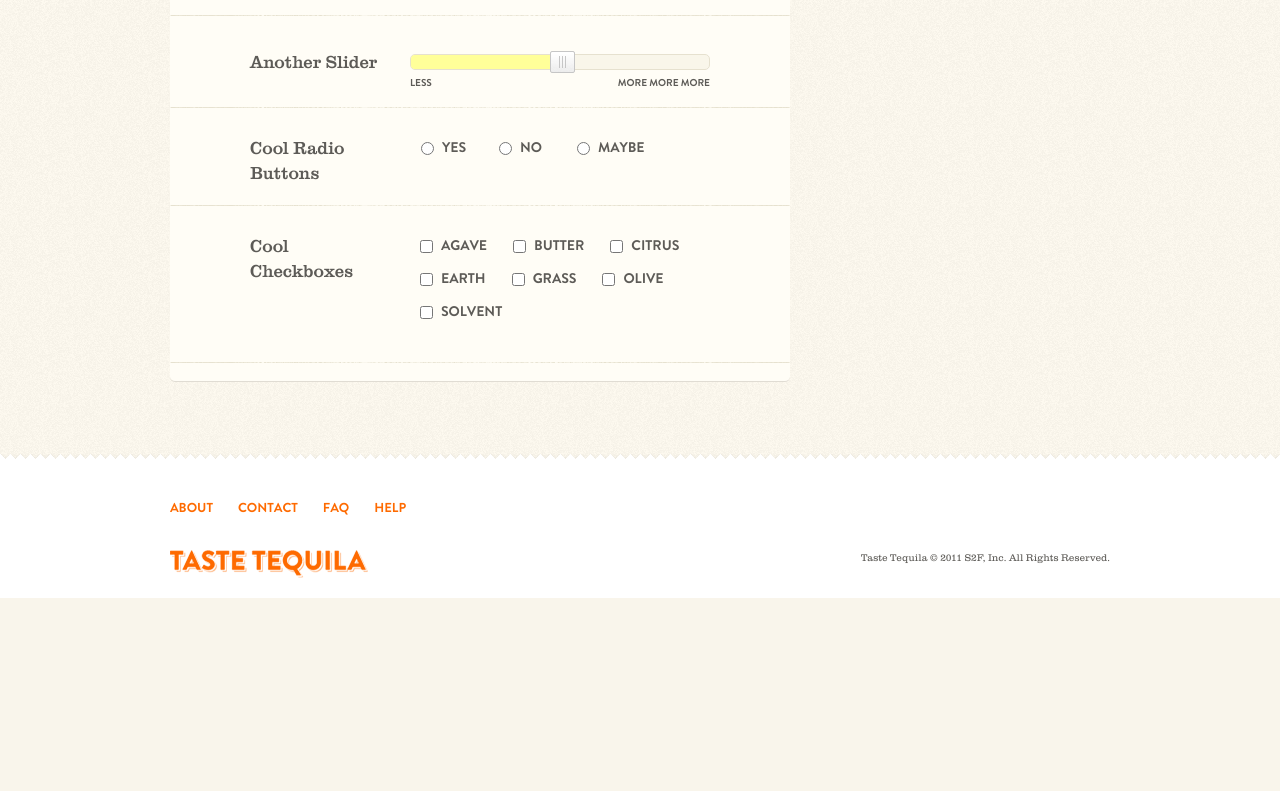
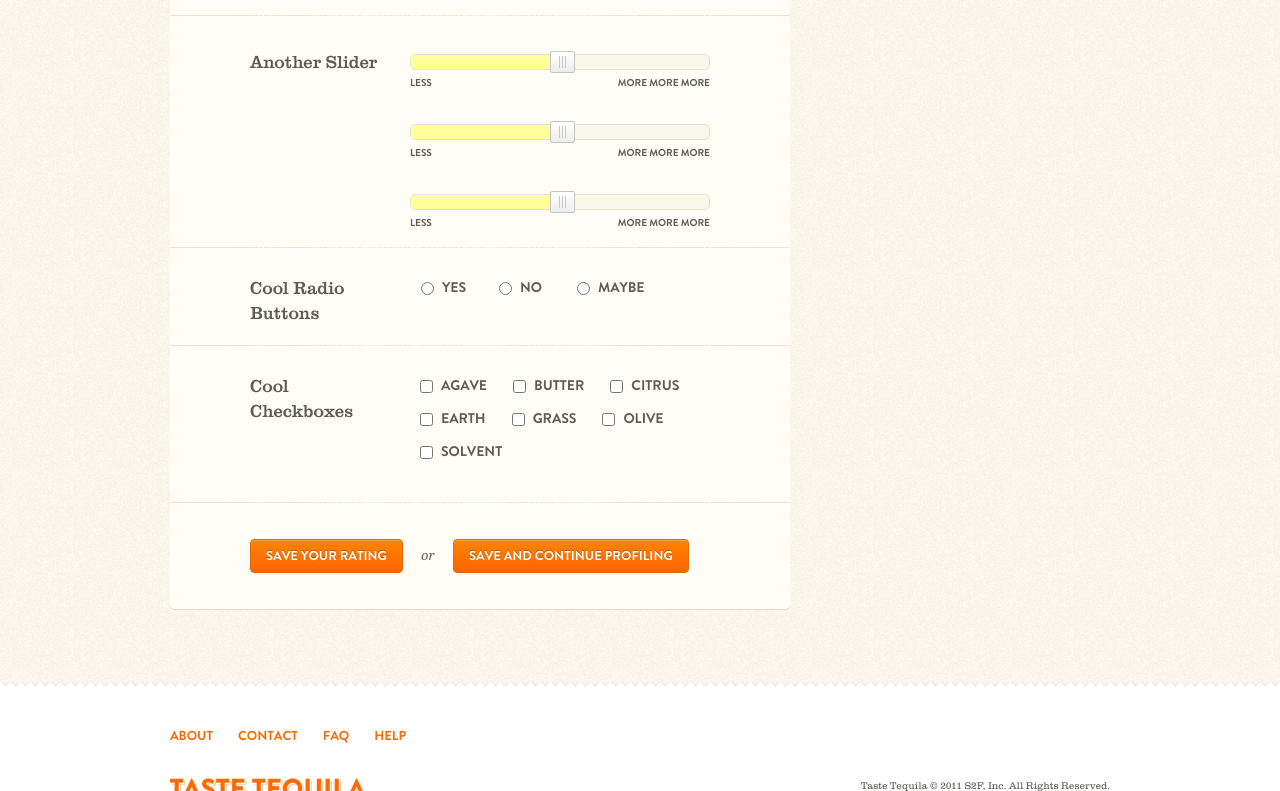
Before and after one commit to johnpeele/Taste-Tequila, a plain HTML site: page rating.html in a window 1280 px wide. Shown: the part 820-1611 px from the top of the page. Before the commit the page ends 1418 px from the top, so only its background shows below. Drawn offline with nearby package versions, Linux system fonts and the light colour scheme.

Commit message:
Added submit buttons and multiple sliders to rating template

```diff
--- a/less/layout.less
+++ b/less/layout.less
@@ -62,6 +62,10 @@ label { margin: 8px 20px 0 0; width: 140px; float: left; display: block; font: 1
 select { width: 220px; }
 input[type="checkbox"],
 input[type="radio"] { cursor: pointer; }
+button,
+input[type=submit] { .button(#fe8500, #fe6400, #fff, #dd6c00, 0 -1px 0 rgba(0,0,0,.3), 13px, 11px 15px 8px, 4px);
+  &::-moz-focus-inner { padding: 0;	border: 0; }
+}
 
 .form-item { padding: 20px; background: url(/images/bg_divider-light.png) bottom left no-repeat; .clearfix; }
 .form-item .field { width: 300px; float: left; }
@@ -78,6 +82,10 @@ input[type="radio"] { cursor: pointer; }
 .form-item.check .input-wrap.active span,
 .form-item.radio .input-wrap.active label,
 .form-item.check .input-wrap.active label { background-color: #f9f6ea; border-color: #e6e1cf; }
+
+.actions { padding: 20px; }
+
+
 /* ---------------------------------------------------------------------------------------------
 
 	header - mast
@@ -390,6 +398,16 @@ footer p { margin: 25px 10px 0 0; float: right; font-size: 10px; }
 #main #rating-form #rating-header a#rate-different:hover { color: @link-hover-color; }
 
 .rating-form .form-item { padding-left: 80px; }
+.rating-form .actions { padding: 36px 20px 18px 80px; }
+.rating-form .actions em { padding: 0 15px; font: italic 13px Georgia, "Times New Roman", Times, serif; }
+
+.form-item.rating-slider label { margin-top: 14px; }
+.form-item.rating-slider .field { margin: 18px 0 18px 160px; position: relative; float: none; }
+.form-item.rating-slider .field + .field { margin-top: 54px; }
+.form-item.rating-slider .field .callout { margin-left: -6px; padding-top: 6px; width: 35px; height: 24px; position: absolute; top: -32px; font: 13px/1 "BrandonGrotesque-Bold", "HelveticaNeue", "Helvetica Neue", Helvetica, Arial, sans-serif; text-align: center; color: @white; text-shadow: 0 1px 0 rgb(0,0,0); background: url(/images/bg_ui-slider-callout.png) top center no-repeat; }
+.form-item.rating-slider .field .lower-range,
+.form-item.rating-slider .field .upper-range { position: absolute; top: 25px; font: 10px/1 "BrandonGrotesque-Bold", "HelveticaNeue", "Helvetica Neue", Helvetica, Arial, sans-serif; text-transform: uppercase; }
+.form-item.rating-slider .field .upper-range { right: 0; text-align: right; }
 
 /* jquery ui slider ---------------------------------------- */
 /* component containers */
@@ -419,13 +437,6 @@ footer p { margin: 25px 10px 0 0; float: right; font-size: 10px; }
 .ui-slider-horizontal .ui-slider-range { top: 0; height: 100%; }
 .ui-slider-horizontal .ui-slider-range-min { left: 0; }
 .ui-slider-horizontal .ui-slider-range-max { right: 0; }
-
-.form-item.rating-slider label { margin-top: 14px; }
-.form-item.rating-slider .field { margin: 18px 0; position: relative; }
-.form-item.rating-slider .field .callout { margin-left: -6px; padding-top: 6px; width: 35px; height: 24px; position: absolute; top: -32px; font: 13px/1 "BrandonGrotesque-Bold", "HelveticaNeue", "Helvetica Neue", Helvetica, Arial, sans-serif; text-align: center; color: @white; text-shadow: 0 1px 0 rgb(0,0,0); background: url(/images/bg_ui-slider-callout.png) top center no-repeat; }
-.form-item.rating-slider .field .lower-range,
-.form-item.rating-slider .field .upper-range { position: absolute; top: 25px; font: 10px/1 "BrandonGrotesque-Bold", "HelveticaNeue", "Helvetica Neue", Helvetica, Arial, sans-serif; text-transform: uppercase; }
-.form-item.rating-slider .field .upper-range { right: 0; text-align: right; }
 
 /* sidebar - lowdown ---------------------------------------- */
 #s-rating #sidebar .node.lowdown { .rounded(5px); }
--- a/rating.html
+++ b/rating.html
@@ -158,6 +158,18 @@
               <div class="upper-range">More more more</div> <!-- /.upper-range -->
               <input id="slider_01" name="rating[1]" type="hidden" value="50" />
             </div> <!-- /.field -->
+            <div class="field">
+              <div class="slider"></div> <!-- /.slider -->
+              <div class="lower-range">Less</div> <!-- /.lower-range -->
+              <div class="upper-range">More more more</div> <!-- /.upper-range -->
+              <input id="slider_01" name="rating[1]" type="hidden" value="50" />
+            </div> <!-- /.field -->
+            <div class="field">
+              <div class="slider"></div> <!-- /.slider -->
+              <div class="lower-range">Less</div> <!-- /.lower-range -->
+              <div class="upper-range">More more more</div> <!-- /.upper-range -->
+              <input id="slider_01" name="rating[1]" type="hidden" value="50" />
+            </div> <!-- /.field -->
           </div> <!-- /.form-item -->
           <div class="form-item radio">
             <label for="rating">Cool Radio Buttons</label>
@@ -209,6 +221,9 @@
               </div> <!-- /.input-wrap -->
             </div> <!-- /.field -->
           </div> <!-- /.form-item -->
+          <div class="actions">
+            <button type="submit">Save Your Rating</button> <em>or</em> <button type="submit">Save and Continue Profiling</button>
+          </div> <!-- /.actions -->
         </form>
       </div> <!-- /#rating-form -->
     </section> <!-- /#main -->
```
Also changed, not shown: css/layout.css.
